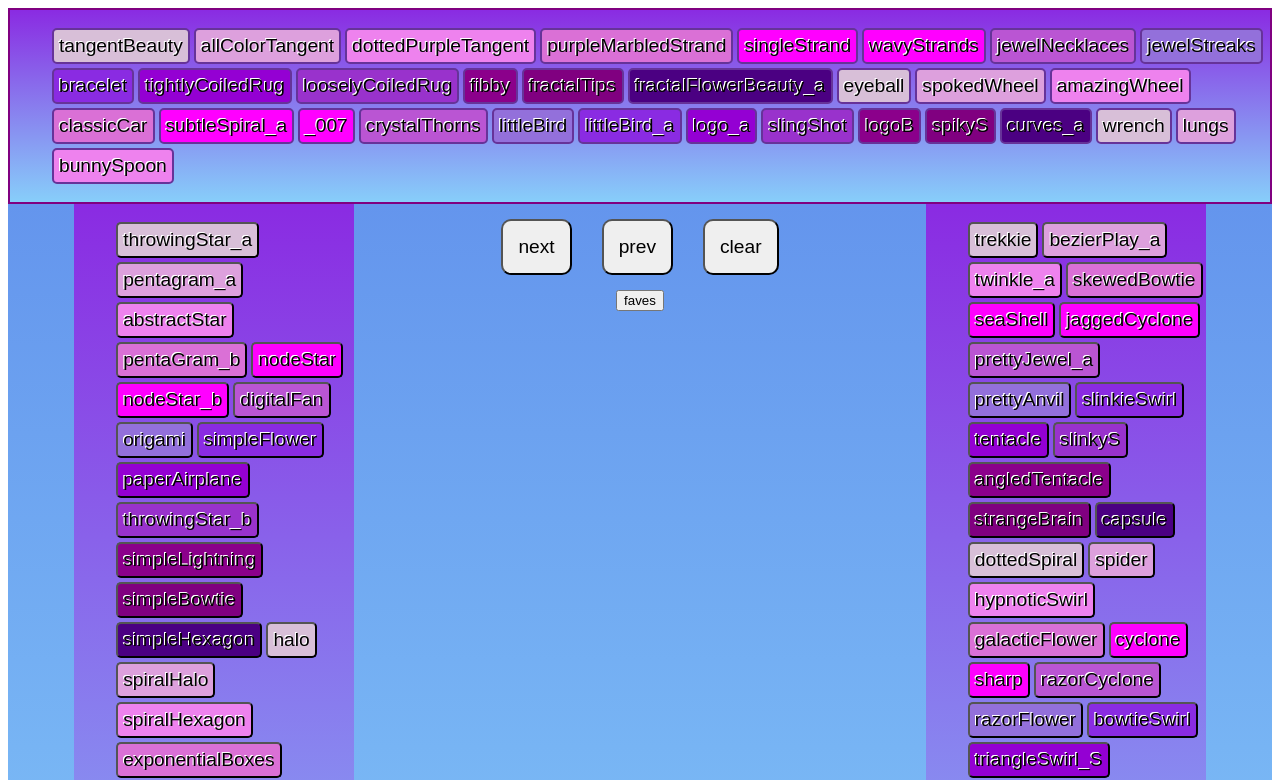
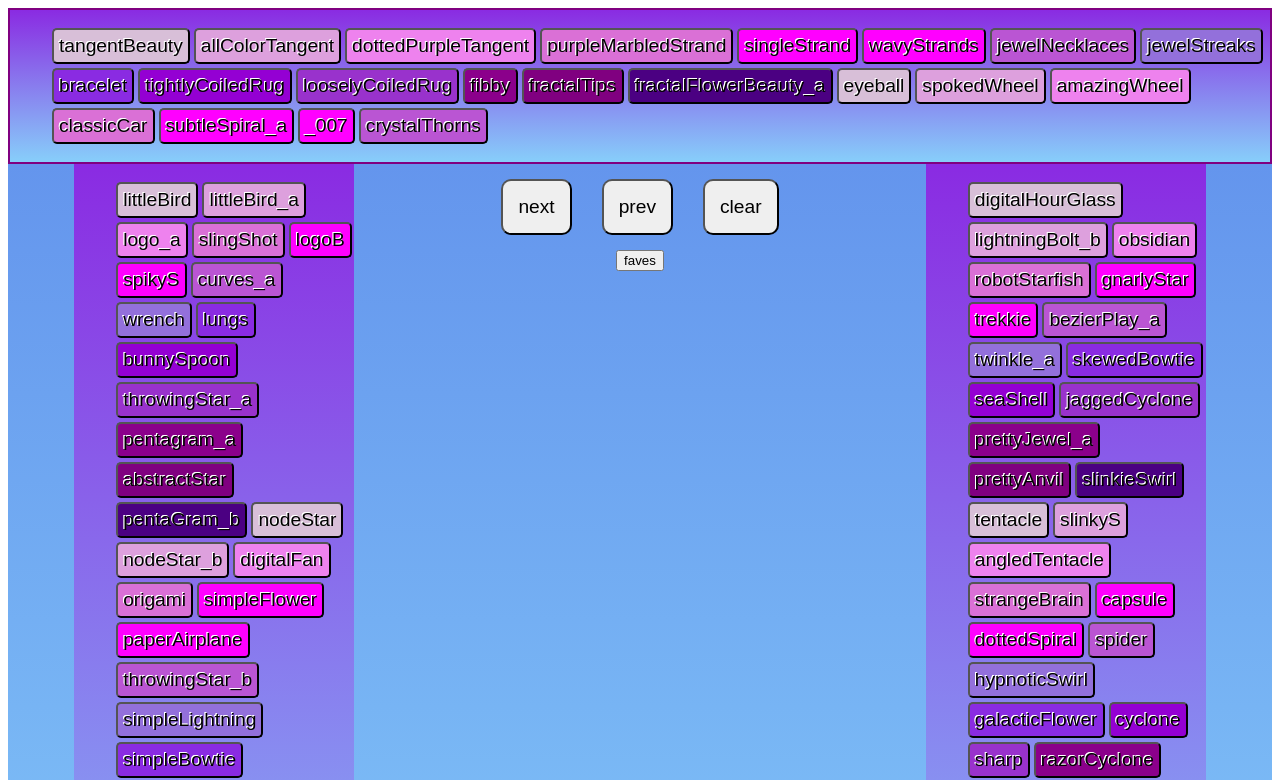
Before and after one commit to risingBirdSong/purple-play, a React (Create React App) app: page / in a window 1280 px wide. Shown: the top 780 px of the page. Built offline with nearby package versions, Linux system fonts and the light colour scheme.

Commit message:
adding back in src

```diff
--- a/src/App.tsx
+++ b/src/App.tsx
@@ -276,12 +276,13 @@ let lengthTracker = Object.keys(choiceEnum);
 
 let allOptionStrings = lengthTracker.map(x => x);
 
-let topChunkDivider = 30;
-let leftChunkDivider = 55;
+let topChunkDivider = 20;
+let leftChunkDivider = 50;
+let rightChunkDivider = 50;
 
 let topOptionStrings = allOptionStrings.filter((str, idx) => idx <= topChunkDivider);
-let leftOptionStrings = allOptionStrings.filter((str, idx) => idx > topChunkDivider && idx <= leftChunkDivider);
-let rightOptionStrings = allOptionStrings.filter((str, idx) => idx > leftChunkDivider);
+let leftOptionStrings = allOptionStrings.filter((str, idx) => idx > topChunkDivider && idx <= rightChunkDivider);
+let rightOptionStrings = allOptionStrings.filter((str, idx) => idx > rightChunkDivider);
 
 interface buttonArgs {
   clsNm: "buttonContainerTop" | "buttonContainerLeft" | "buttonContainerRight";
--- a/src/index.css
+++ b/src/index.css
@@ -48,10 +48,6 @@
   border: 2px solid purple;
 }
 
-.buttonContainerTop ul button {
-  border: 2px solid rebeccapurple;
-}
-
 .buttonContainerLeft{
   display: flex;
   flex-direction: column;
```
